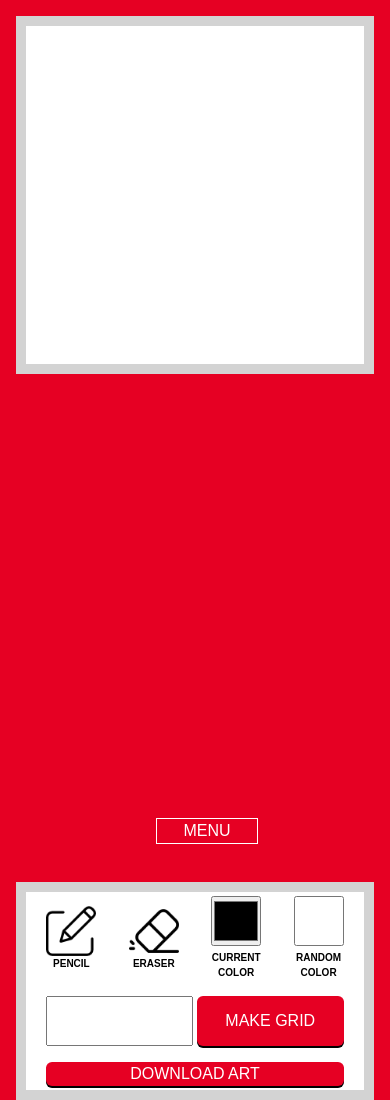
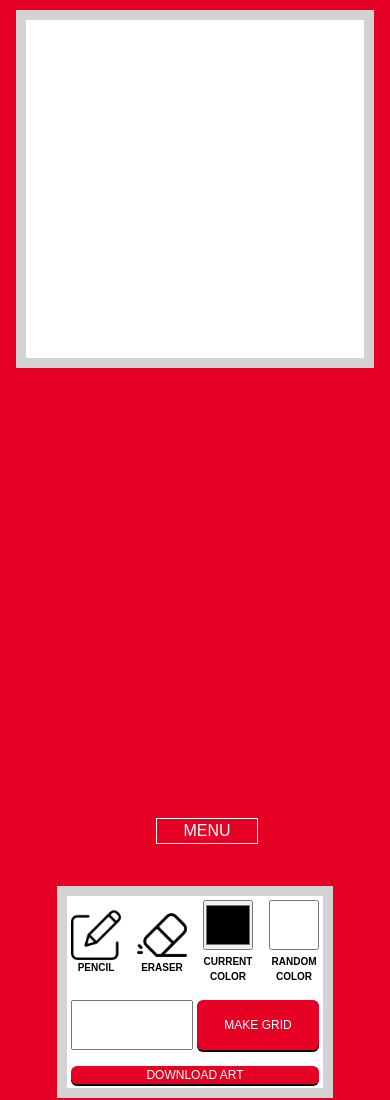
Before and after one commit to mr7kitkat/etch-a-sketch, a plain HTML site: page index.html in a window 390 px wide. Drawn offline with Linux system fonts and the light colour scheme.

Commit message:
final styling for portrait mode

```diff
--- a/index.html
+++ b/index.html
@@ -6,12 +6,13 @@
     <title>Etch A Sketch</title>
     <link rel="stylesheet" href="./styles/reset.css" />
     <link rel="stylesheet" href="./styles/main.css" />
+    <link rel="stylesheet" href="./styles/animation.css" />
     <script src="./scripts/main.js" defer></script>
   </head>
   <body>
     <main>
       <section class="canvas"></section>
-      <button class="btn" data-status="0">MENU</button>
+      <button id="menubtn" data-status="0">MENU</button>
       <section class="menu">
         <!-- 1st tool -->
         <label for="pencil" class="tool">
@@ -41,14 +42,14 @@
         </label>
         <div for="number" class="tool">
           <input type="number" form="number" class="w2" />
-          <input type="submit" value="Make Grid" class="w2 workbtn" />
+          <input type="submit" value="Make Grid" class="w2 btn" />
         </div>
 
         <input
           type="submit"
           id="downloadBtn"
           value="Download Art"
-          class="workbtn"
+          class="btn"
         />
       </section>
     </main>
--- a/scripts/main.js
+++ b/scripts/main.js
@@ -1,6 +1,7 @@
+// Variable declarations
 const menu = document.querySelector(".menu");
-const button = document.querySelector(".btn");
-
+const button = document.querySelector("#menubtn");
+// Styling for menu popup
 button.addEventListener("click", function () {
   if (this.dataset.status == 0) {
     menu.classList.add("animate");
--- /dev/null
+++ b/styles/animation.css
@@ -0,0 +1,26 @@
+@keyframes framein {
+  0% {
+    transform: translateY(500px);
+  }
+  100% {
+    transform: translateY(-250px);
+  }
+}
+
+@keyframes frameout {
+  0% {
+    transform: translateY(-250px);
+  }
+
+  100% {
+    transform: translateY(500px);
+  }
+}
+
+.animate {
+  animation: framein 0.5s ease-in-out forwards;
+}
+
+.animate.remove {
+  animation: frameout 0.5s ease-in-out forwards;
+}
--- a/styles/main.css
+++ b/styles/main.css
@@ -96,7 +96,7 @@ div.tool input {
   font-size: var(--norm-size);
 }
 
-.workbtn {
+.btn {
   all: unset;
   font-size: var(--norm-size);
   display: inline-block;
@@ -110,7 +110,8 @@ div.tool input {
   align-self: stretch;
 }
 
-.workbtn:active {
+.btn:active,
+.btn:focus {
   background-color: #f10125;
   transform: translateY(1px);
   box-shadow: none;
@@ -118,35 +119,8 @@ div.tool input {
 
 label,
 input:not([form="number"]),
-.workbtn {
+.btn {
   cursor: pointer;
-}
-
-@keyframes framein {
-  0% {
-    transform: translateY(500px);
-  }
-  100% {
-    transform: translateY(-200px);
-  }
-}
-
-@keyframes frameout {
-  0% {
-    transform: translateY(-200px);
-  }
-
-  100% {
-    transform: translateY(500px);
-  }
-}
-
-.animate {
-  animation: framein 0.5s ease-in-out forwards;
-}
-
-.animate.remove {
-  animation: frameout 0.5s ease-in-out forwards;
 }
 
 @media screen and (max-width: 1080px) {
@@ -173,21 +147,35 @@ input:not([form="number"]),
   #downloadBtn {
     grid-column: 1 / 2;
   }
+
+  .btn {
+    font-size: 12px !important;
+  }
 }
 
 @media screen and (max-width: 425px) {
 }
 
 @media screen and (orientation: landscape) {
-  .btn {
+  #menubtn {
     display: none;
   }
 }
 
 @media screen and (orientation: portrait) {
+  body {
+    padding: 0px;
+    overflow: hidden;
+  }
+
   main {
     display: flex;
     flex-direction: column;
+    align-items: center;
+  }
+
+  .canvas {
+    margin: 10px;
   }
 
   .menu {
@@ -195,6 +183,7 @@ input:not([form="number"]),
     transform: translateY(500px);
     justify-content: space-evenly;
     border: 10px solid lightgray;
+    max-width: 320px;
   }
 
   div.tool,
@@ -204,7 +193,7 @@ input:not([form="number"]),
     grid-template-columns: 1fr 1fr;
   }
 
-  .btn {
+  #menubtn {
     all: unset;
     width: 100px;
     margin: 0 auto;
@@ -217,7 +206,7 @@ input:not([form="number"]),
     left: 40%;
   }
 
-  .btn:hover {
+  #menubtn:hover {
     background-color: #fff;
     color: #000;
     border: 1px solid #000;
```
